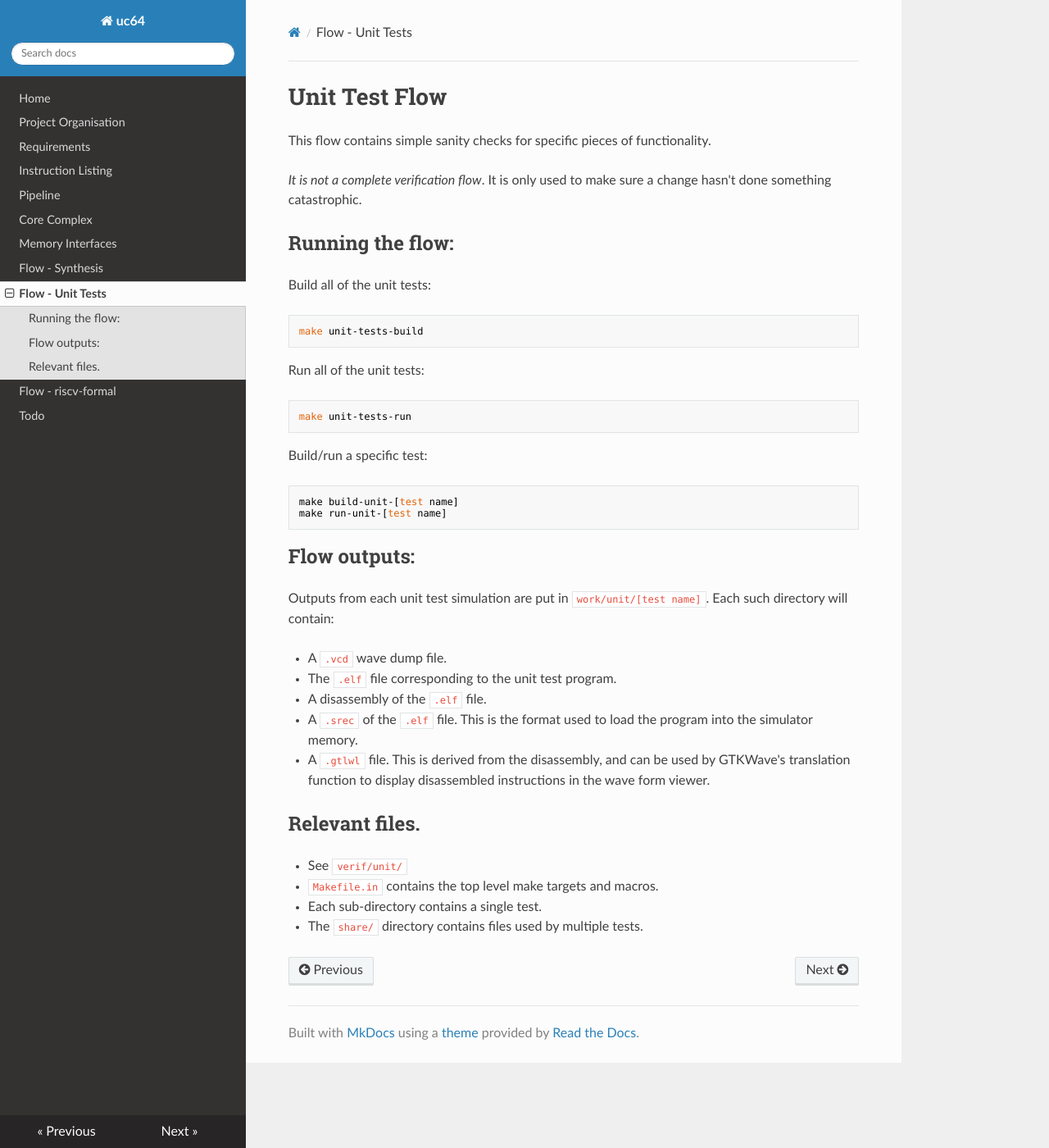
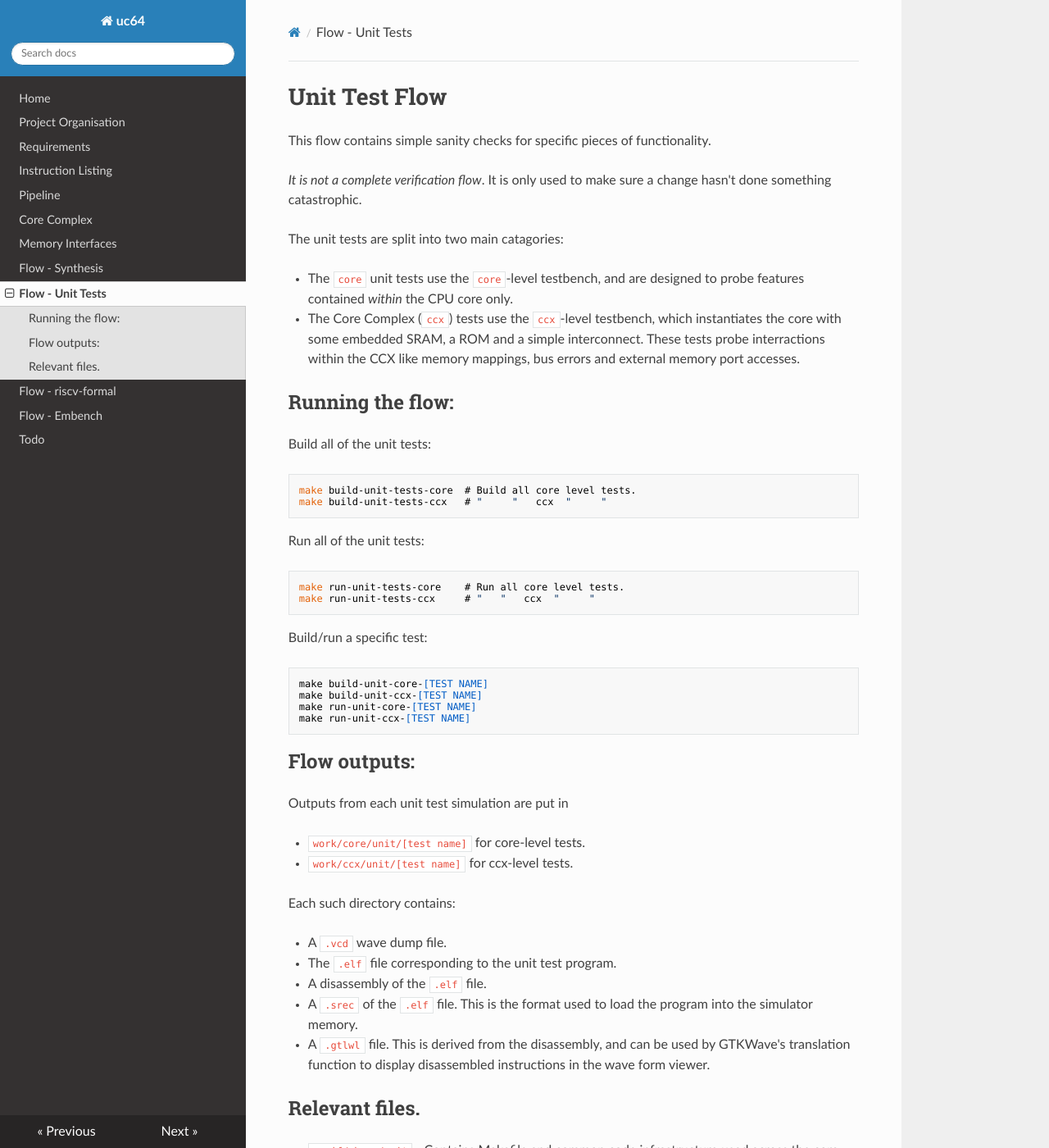
Before and after one commit to ben-marshall/croyde-riscv, an MkDocs documentation site: the page built from docs/flows-unit-tests.md, in a window 1280 px wide and 1400 px high. Shown: the whole window at 82% size. Built offline with MkDocs 1.6.1, drawn with Linux system fonts in a browser that asks for light colours; nearby versions of some CDN libraries; some of the changed text lies outside the part shown.

Commit message:
Docs: Various updates.
- CCX
- Embench flow documented.
- Update unit tests with core/ccx explanation.

 On branch master
 Your branch is ahead of 'origin/master' by 2 commits.
   (use "git push" to publish your local commits)

 Changes to be committed:
	modified:   docs/ccx.md
	new file:   docs/embench.md
	modified:   docs/flows-unit-tests.md
	modified:   docs/todo.md
	modified:   mkdocs.yml

 Changes not staged for commit:
	modified:   extern/embench-iot (modified content)

````diff
--- a/docs/flows-unit-tests.md
+++ b/docs/flows-unit-tests.md
@@ -8,29 +8,46 @@ functionality.
 It is only used to make sure a change hasn't done something
 catastrophic.
 
+The unit tests are split into two main catagories:
+
+- The `core` unit tests use the `core`-level testbench, and are designed
+  to probe features contained *within* the CPU core only.
+
+- The Core Complex (`ccx`) tests use the `ccx`-level testbench, which
+  instantiates the core with some embedded SRAM, a ROM and a simple
+  interconnect. These tests probe interractions within the CCX like
+  memory mappings, bus errors and external memory port accesses.
+
 ## Running the flow:
 
 Build all of the unit tests:
 ```
-make unit-tests-build
+make build-unit-tests-core  # Build all core level tests.
+make build-unit-tests-ccx   # "     "   ccx  "     "
 ```
 
 Run all of the unit tests:
 ```
-make unit-tests-run
+make run-unit-tests-core    # Run all core level tests.
+make run-unit-tests-ccx     # "   "   ccx  "     "
 ```
 
 Build/run a specific test:
 ```
-make build-unit-[test name]
-make run-unit-[test name]
+make build-unit-core-[TEST NAME]
+make build-unit-ccx-[TEST NAME]
+make run-unit-core-[TEST NAME]
+make run-unit-ccx-[TEST NAME]
 ```
 
 ## Flow outputs:
 
 Outputs from each unit test simulation are put in
-`work/unit/[test name]`.
-Each such directory will contain:
+
+- `work/core/unit/[test name]` for core-level tests.
+- `work/ccx/unit/[test name]` for ccx-level tests.
+
+Each such directory contains:
 
 - A `.vcd` wave dump file.
 
@@ -47,10 +64,17 @@ Each such directory will contain:
 
 ## Relevant files.
 
-- See `verif/unit/`
+- `verif/share/unit` - Contains Makefile and common code infrastructure
+  used across the core and ccx unit tests.
 
-- `Makefile.in` contains the top level make targets and macros.
+- `verif/core/unit`- Contains all unit tests for the core.
 
-- Each sub-directory contains a single test.
+  - `verif/core/unit/share` - shared core level test code.
 
-- The `share/` directory contains files used by multiple tests.
+  - Each test lives in its own sub-directory.
+
+- `verif/core/unit`- Contains all unit tests for the ccx .
+
+  - `verif/ccx/unit/share` - shared ccx level test code.
+
+  - Each test lives in its own sub-directory.
--- a/mkdocs.yml
+++ b/mkdocs.yml
@@ -11,4 +11,5 @@ nav:
   - Flow - Synthesis: flows-synthesis.md
   - Flow - Unit Tests: flows-unit-tests.md
   - Flow - riscv-formal: flows-riscv-formal.md
+  - Flow - Embench: embench.md
   - Todo: todo.md
````
Also changed, not shown: docs/ccx.md (+6 -1 lines), docs/embench.md (added, +89 -0 lines), docs/todo.md (+0 -15 lines).
